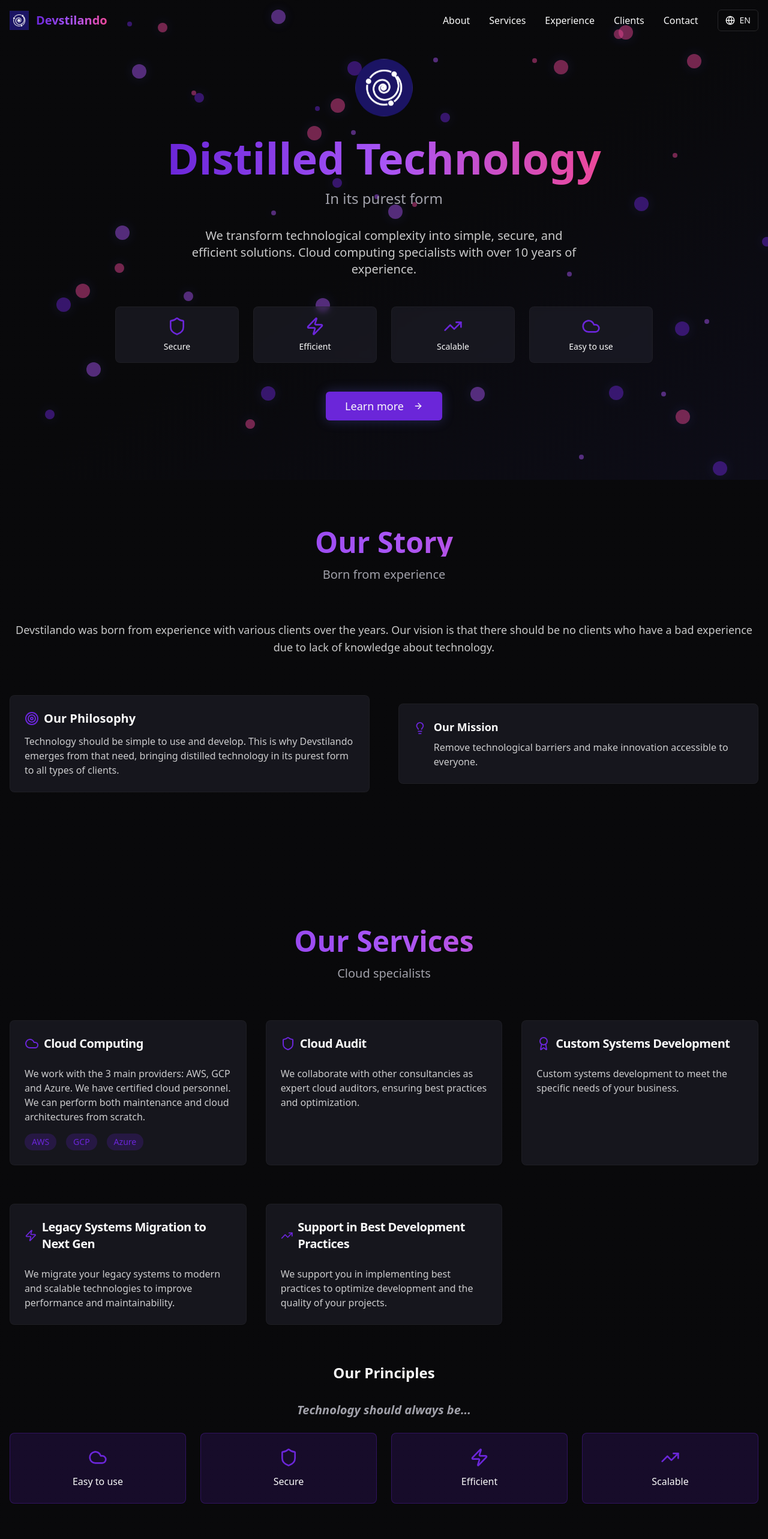
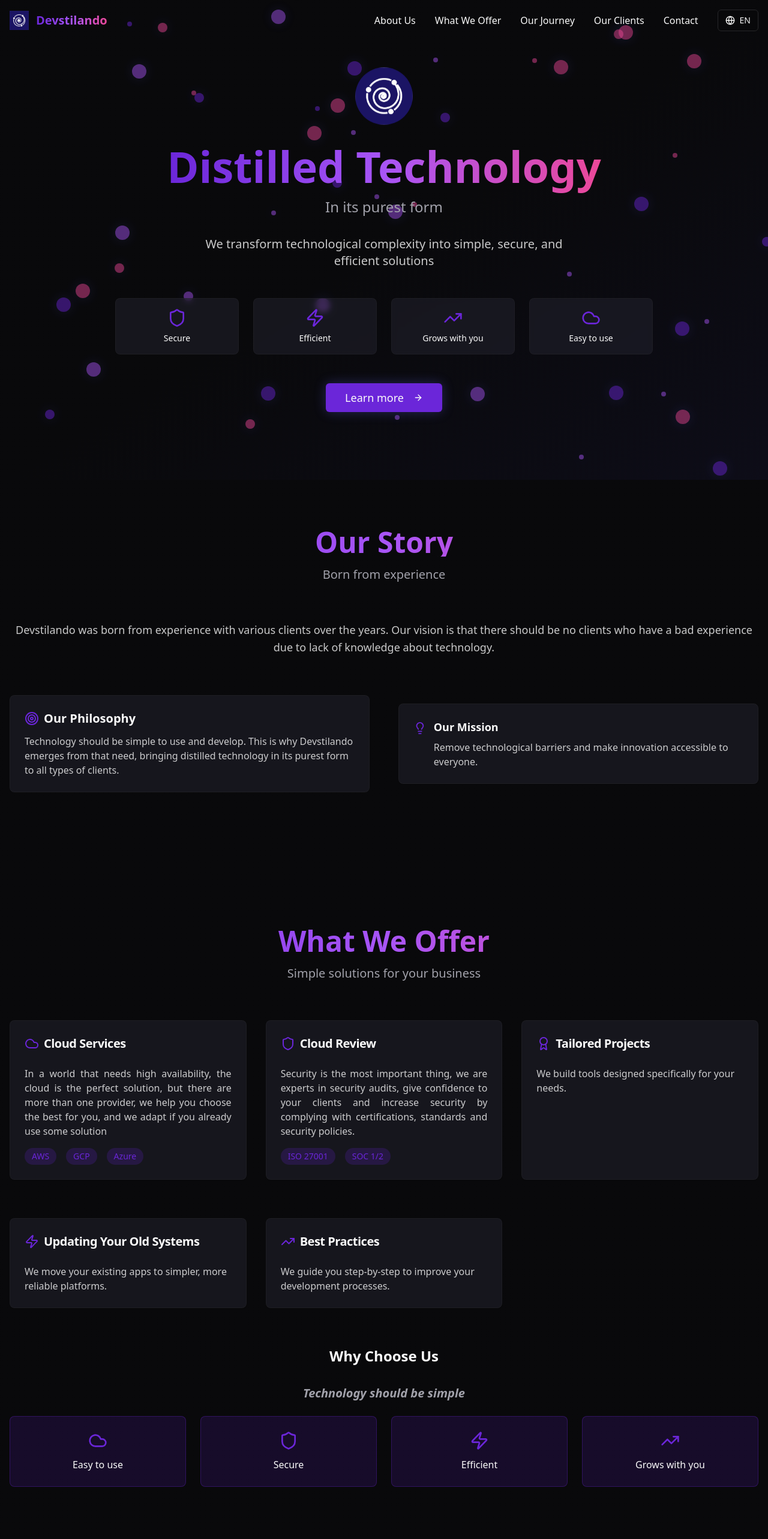
Before and after one commit to Devstilando/devstilando.github.io, a React (Vite) app: page / in a window 1280 px wide. Shown: the top 2566 px of the page at 60% size. Built offline with nearby package versions, Linux system fonts and the light colour scheme.

Commit message:
fix: change labels

```diff
--- a/src/components/ClientsSection.jsx
+++ b/src/components/ClientsSection.jsx
@@ -5,16 +5,16 @@ import { Building, Upload } from 'lucide-react';
 const ClientsSection = ({ language }) => {
   const translations = {
     es: {
-      title: 'Nuestros Clientes',
-      subtitle: 'Empresas que confían en nosotros',
-      placeholder: 'Aquí se mostrarán los logos de nuestros clientes',
-      uploadNote: 'Sección preparada para agregar imágenes de clientes'
+      title: 'Nuestros clientes',
+      subtitle: 'Empresas que usan nuestra tecnología',
+      placeholder: 'Logos de nuestros clientes',
+      uploadNote: 'Empresas que confían en Devstilando'
     },
     en: {
       title: 'Our Clients',
-      subtitle: 'Companies that trust us',
-      placeholder: 'Client logos will be displayed here',
-      uploadNote: 'Section ready to add client images'
+      subtitle: 'Companies using our solutions',
+      placeholder: 'Our clients’ logos',
+      uploadNote: 'Businesses trusting Devstilando'
     }
   };
 
--- a/src/components/ContactSection.jsx
+++ b/src/components/ContactSection.jsx
@@ -17,26 +17,26 @@ const LinkedInIcon = () => (
 const ContactSection = ({ language }) => {
   const translations = {
     es: {
-      title: 'Contacto',
-      subtitle: 'Comencemos a transformar tu tecnología',
-      email: 'Correo Electrónico',
+      title: 'Contáctanos',
+      subtitle: '¿Tienes preguntas? Escríbenos',
+      email: 'Correo electrónico',
       linkedin: 'LinkedIn',
       location: 'Ubicación',
-      cta: 'Enviar Correo',
-      ctaDescription: 'Contáctanos para una consulta gratuita',
-      formEmail: 'Correo Electrónico',
-      formMessage: 'Mensaje'
+      cta: 'Enviar mensaje',
+      ctaDescription: 'Estamos aquí para ayudarte',
+      formEmail: 'Tu correo',
+      formMessage: 'Tu mensaje'
     },
     en: {
-      title: 'Contact',
-      subtitle: 'Let\'s start transforming your technology',
+      title: 'Get in Touch',
+      subtitle: 'Have questions? Drop us a message',
       email: 'Email',
       linkedin: 'LinkedIn',
       location: 'Location',
-      cta: 'Send E-mail',
-      ctaDescription: 'Contact us for a free consultation',
-      formEmail: 'Email',
-      formMessage: 'Message'
+      cta: 'Send Message',
+      ctaDescription: 'We’re here to help',
+      formEmail: 'Your email',
+      formMessage: 'Your message'
     }
   };
 
--- a/src/components/ExperienceSection.jsx
+++ b/src/components/ExperienceSection.jsx
@@ -5,28 +5,28 @@ import { Award, Calendar, Users, Target } from 'lucide-react';
 const ExperienceSection = ({ language }) => {
   const translations = {
     es: {
-      title: 'Nuestra Experiencia',
-      subtitle: 'Más de una década transformando empresas',
-      experience: '10+ Años',
-      experienceDesc: 'de experiencia en TI',
-      clients: 'Múltiples',
-      clientsDesc: 'clientes satisfechos',
-      partnerships: 'Colaboraciones',
-      partnershipsDesc: 'con consultoras líderes',
-      expertise: 'Especialización',
-      expertiseDesc: 'en tecnologías cloud'
+      title: 'Nuestra trayectoria',
+      subtitle: 'Más de 10 años ayudando a negocios',
+      experience: '10+ años',
+      experienceDesc: 'ayudando a tu negocio',
+      clients: 'Clientes satisfechos',
+      clientsDesc: 'empresas felices con nuestro servicio',
+      partnerships: 'Alianzas',
+      partnershipsDesc: 'con socios estratégicos',
+      expertise: 'Especialidad',
+      expertiseDesc: 'soluciones en la nube'
     },
     en: {
-      title: 'Our Experience',
-      subtitle: 'More than a decade transforming companies',
-      experience: '10+ Years',
-      experienceDesc: 'of IT experience',
-      clients: 'Multiple',
-      clientsDesc: 'satisfied clients',
+      title: 'Our Journey',
+      subtitle: 'Over 10 years supporting businesses',
+      experience: '10+ years',
+      experienceDesc: 'helping your business',
+      clients: 'Happy Clients',
+      clientsDesc: 'businesses delighted with our service',
       partnerships: 'Partnerships',
-      partnershipsDesc: 'with leading consultancies',
-      expertise: 'Specialization',
-      expertiseDesc: 'in cloud technologies'
+      partnershipsDesc: 'with strategic partners',
+      expertise: 'What We Specialize In',
+      expertiseDesc: 'cloud solutions'
     }
   };
 
--- a/src/components/Footer.jsx
+++ b/src/components/Footer.jsx
@@ -4,30 +4,30 @@ import { Separator } from '@/components/ui/separator';
 const Footer = ({ language }) => {
   const translations = {
     es: {
-      company: 'Empresa',
-      legal: 'Legal',
-      careers: 'Carreras',
-      about: 'Acerca de',
-      services: 'Servicios',
+      company: 'Devstilando',
+      legal: 'Avisos legales',
+      careers: 'Trabaja con nosotros',
+      about: 'Sobre nosotros',
+      services: 'Qué ofrecemos',
       contact: 'Contacto',
-      privacy: 'Política de Privacidad',
-      terms: 'Términos y Condiciones',
-      vacancies: 'Vacantes',
+      privacy: 'Privacidad',
+      terms: 'Términos',
+      vacancies: 'Oportunidades',
       rights: 'Todos los derechos reservados.',
-      description: 'Tecnología destilada en su forma más pura'
+      description: 'Tecnología simple para tu negocio'
     },
     en: {
-      company: 'Company',
+      company: 'Devstilando',
       legal: 'Legal',
       careers: 'Careers',
-      about: 'About',
-      services: 'Services',
+      about: 'About Us',
+      services: 'What We Offer',
       contact: 'Contact',
       privacy: 'Privacy Policy',
-      terms: 'Terms and Conditions',
-      vacancies: 'Job Openings',
+      terms: 'Terms',
+      vacancies: 'Opportunities',
       rights: 'All rights reserved.',
-      description: 'Distilled technology in its purest form'
+      description: 'Simple technology for your business'
     }
   };
 
--- a/src/components/HeroSection.jsx
+++ b/src/components/HeroSection.jsx
@@ -9,25 +9,25 @@ const HeroSection = ({ language }) => {
     es: {
       title: 'Tecnología Destilada',
       subtitle: 'En su forma más pura',
-      description: 'Transformamos la complejidad tecnológica en soluciones simples, seguras y eficientes. Especialistas en cloud computing con más de 10 años de experiencia.',
+      description: 'Transformamos la complejidad tecnológica en soluciones simples, seguras y eficientes',
       cta: 'Conoce más',
       features: {
         easy: 'Fácil de usar',
         secure: 'Segura',
         efficient: 'Eficiente',
-        scalable: 'Escalable'
+        scalable: 'Crece contigo'
       }
     },
     en: {
       title: 'Distilled Technology',
       subtitle: 'In its purest form',
-      description: 'We transform technological complexity into simple, secure, and efficient solutions. Cloud computing specialists with over 10 years of experience.',
+      description: 'We transform technological complexity into simple, secure, and efficient solutions',
       cta: 'Learn more',
       features: {
         easy: 'Easy to use',
         secure: 'Secure',
         efficient: 'Efficient',
-        scalable: 'Scalable'
+        scalable: 'Grows with you'
       }
     }
   };
--- a/src/components/NavigationMenu.jsx
+++ b/src/components/NavigationMenu.jsx
@@ -18,17 +18,17 @@ const NavigationMenu = ({ language, onLanguageChange }) => {
 
   const translations = {
     es: {
-      about: 'Nosotros',
-      services: 'Servicios',
-      experience: 'Experiencia',
+      about: 'Sobre nosotros',
+      services: 'Soluciones',
+      experience: 'Nuestra trayectoria',
       clients: 'Clientes',
       contact: 'Contacto'
     },
     en: {
-      about: 'About',
-      services: 'Services',
-      experience: 'Experience',
-      clients: 'Clients',
+      about: 'About Us',
+      services: 'What We Offer',
+      experience: 'Our Journey',
+      clients: 'Our Clients',
       contact: 'Contact'
     }
   };
--- a/src/components/ServicesSection.jsx
+++ b/src/components/ServicesSection.jsx
@@ -5,48 +5,48 @@ import { Cloud, Shield, Zap, TrendingUp, Users, Award } from 'lucide-react';
 const ServicesSection = ({ language }) => {
   const translations = {
     es: {
-      title: 'Nuestros Servicios',
-      subtitle: 'Especialistas en la nube',
-      cloudTitle: 'Cloud Computing',
-      cloudDescription: 'Trabajamos con los 3 principales proveedores: AWS, GCP y Azure. Contamos con personal certificado en la nube. Podemos realizar tanto mantenimiento como arquitecturas en la nube desde cero.',
-      auditTitle: 'Auditoría de Cloud',
-      auditDescription: 'Colaboramos con otras consultoras como expertos auditores de la nube, asegurando las mejores prácticas y optimización.',
-      talentTitle: 'Atracción de Talento',
-      talentDescription: 'Ayudamos en la atracción de talento preparado y especializado en tecnologías de la nube.',
-      customDevelopmentTitle: 'Desarrollo de Sistemas',
-      customDevelopmentDescription: 'Desarrollo de sistemas a la medida para cubrir las necesidades específicas de tu negocio.',
-      legacyMigrationTitle: 'Migraciones de Sistemas Legacy a Next Gen',
-      legacyMigrationDescription: 'Migramos tus sistemas legacy a tecnologías modernas y escalables para mejorar el rendimiento y la mantenibilidad.',
-      bestPracticesTitle: 'Acompañamiento en Mejores Prácticas de Desarrollo',
-      bestPracticesDescription: 'Te acompañamos en la implementación de mejores prácticas para optimizar el desarrollo y la calidad de tus proyectos.',
-      principles: 'Nuestros Principios',
+      title: 'Qué ofrecemos',
+      subtitle: 'Soluciones fáciles para tu negocio',
+      cloudTitle: 'Servicios en la nube',
+      cloudDescription: 'En un mundo que necesita de alta disponibilidad la nube es la solución perfecta, pero hay más de un proveedor, nosotros te ayudamos a escoger el mejor para ti, y nos adaptamos si ya usas alguna solución',
+      auditTitle: 'Revisión de tu nube',
+      auditDescription: 'La seguridad en lo más importante, somos expertos en auditorías en seguridad, dale confianza a tus clientes y aumenta la seguridad de tus sistemas cumpliendo con certificaciones, normas y políticas de seguridad.',
+      talentTitle: 'Equipo especializado',
+      talentDescription: 'Conectamos tu empresa con profesionales expertos en tecnología.',
+      customDevelopmentTitle: 'Proyectos a tu medida',
+      customDevelopmentDescription: 'Creamos herramientas adaptadas a lo que tu negocio necesita.',
+      legacyMigrationTitle: 'Actualización de tus sistemas antiguos',
+      legacyMigrationDescription: 'Llevamos tus aplicaciones actuales a plataformas más sencillas y confiables.',
+      bestPracticesTitle: 'Buenas prácticas',
+      bestPracticesDescription: 'Te guiamos paso a paso para mejorar tus procesos de desarrollo.',
+      principles: 'Por qué elegirnos',
       easy: 'Fácil de usar',
-      secure: 'Segura',
+      secure: 'Seguro',
       efficient: 'Eficiente',
-      scalable: 'Escalable',
-      techSouldBe: 'La tecnología siempre debería ser...'
+      scalable: 'Crece contigo',
+      techSouldBe: 'La tecnología debería ser sencilla'
     },
     en: {
-      title: 'Our Services',
-      subtitle: 'Cloud specialists',
-      cloudTitle: 'Cloud Computing',
-      cloudDescription: 'We work with the 3 main providers: AWS, GCP and Azure. We have certified cloud personnel. We can perform both maintenance and cloud architectures from scratch.',
-      auditTitle: 'Cloud Audit',
-      auditDescription: 'We collaborate with other consultancies as expert cloud auditors, ensuring best practices and optimization.',
-      talentTitle: 'Talent Attraction',
-      talentDescription: 'We help in attracting prepared talent specialized in cloud technologies.',
-      customDevelopmentTitle: 'Custom Systems Development',
-      customDevelopmentDescription: 'Custom systems development to meet the specific needs of your business.',
-      legacyMigrationTitle: 'Legacy Systems Migration to Next Gen',
-      legacyMigrationDescription: 'We migrate your legacy systems to modern and scalable technologies to improve performance and maintainability.',
-      bestPracticesTitle: 'Support in Best Development Practices',
-      bestPracticesDescription: 'We support you in implementing best practices to optimize development and the quality of your projects.',
-      principles: 'Our Principles',
+      title: 'What We Offer',
+      subtitle: 'Simple solutions for your business',
+      cloudTitle: 'Cloud Services',
+      cloudDescription: 'In a world that needs high availability, the cloud is the perfect solution, but there are more than one provider, we help you choose the best for you, and we adapt if you already use some solution',
+      auditTitle: 'Cloud Review',
+      auditDescription: 'Security is the most important thing, we are experts in security audits, give confidence to your clients and increase security by complying with certifications, standards and security policies.',
+      talentTitle: 'Expert Team',
+      talentDescription: 'We connect you with professionals skilled in technology.',
+      customDevelopmentTitle: 'Tailored Projects',
+      customDevelopmentDescription: 'We build tools designed specifically for your needs.',
+      legacyMigrationTitle: 'Updating Your Old Systems',
+      legacyMigrationDescription: 'We move your existing apps to simpler, more reliable platforms.',
+      bestPracticesTitle: 'Best Practices',
+      bestPracticesDescription: 'We guide you step-by-step to improve your development processes.',
+      principles: 'Why Choose Us',
       easy: 'Easy to use',
       secure: 'Secure',
       efficient: 'Efficient',
-      scalable: 'Scalable',
-      techSouldBe: 'Technology should always be...'
+      scalable: 'Grows with you',
+      techSouldBe: 'Technology should be simple'
     }
   };
 
@@ -73,7 +73,7 @@ const ServicesSection = ({ language }) => {
               </CardTitle>
             </CardHeader>
             <CardContent>
-              <p className="text-foreground/80 mb-4">
+              <p className="text-foreground/80 mb-4 text-justify">
                 {t.cloudDescription}
               </p>
               <div className="flex space-x-4">
@@ -92,7 +92,11 @@ const ServicesSection = ({ language }) => {
               </CardTitle>
             </CardHeader>
             <CardContent>
-              <p className="text-foreground/80">{t.auditDescription}</p>
+              <p className="text-foreground/80 mb-4 text-justify">{t.auditDescription}</p>
+              <div className="flex space-x-4">
+                <div className="px-3 py-1 bg-primary/20 text-primary rounded-full text-sm">ISO 27001</div>
+                <div className="px-3 py-1 bg-primary/20 text-primary rounded-full text-sm">SOC 1/2</div>
+              </div>
             </CardContent>
           </Card>
 
--- a/src/pages/Index.jsx
+++ b/src/pages/Index.jsx
@@ -13,10 +13,10 @@ import { useToast } from "@/components/ui/use-toast";
 
 const translations = {
   en: {
-    messageSentSuccess: "Email sent, we will contact you very soon",
+    messageSentSuccess: "Your message was sent! We'll reach out shortly",
   },
   es: {
-    messageSentSuccess: "Correo electrónico enviado, te contactaremos muy pronto",
+    messageSentSuccess: "¡Mensaje enviado! Te contactaremos pronto",
   },
 };
 
```
